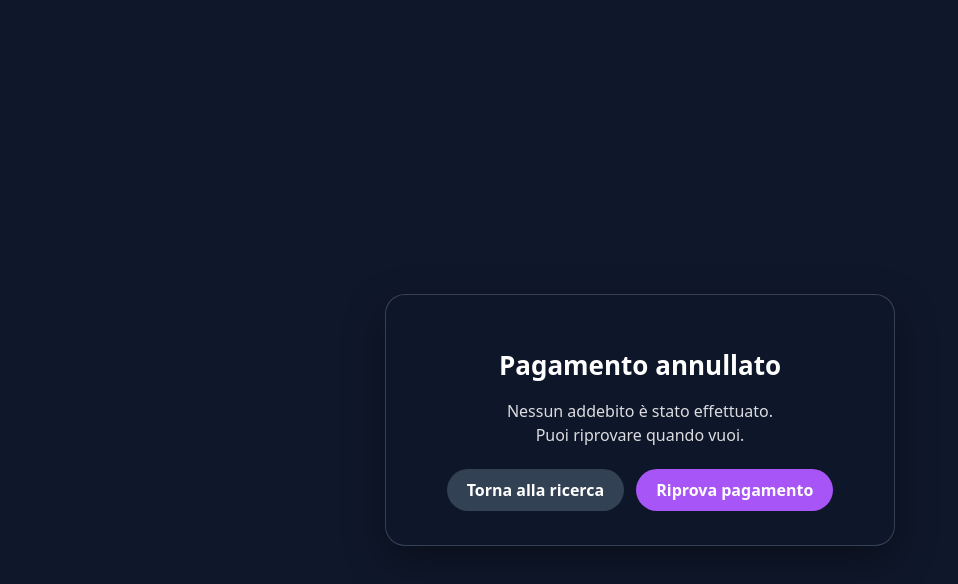
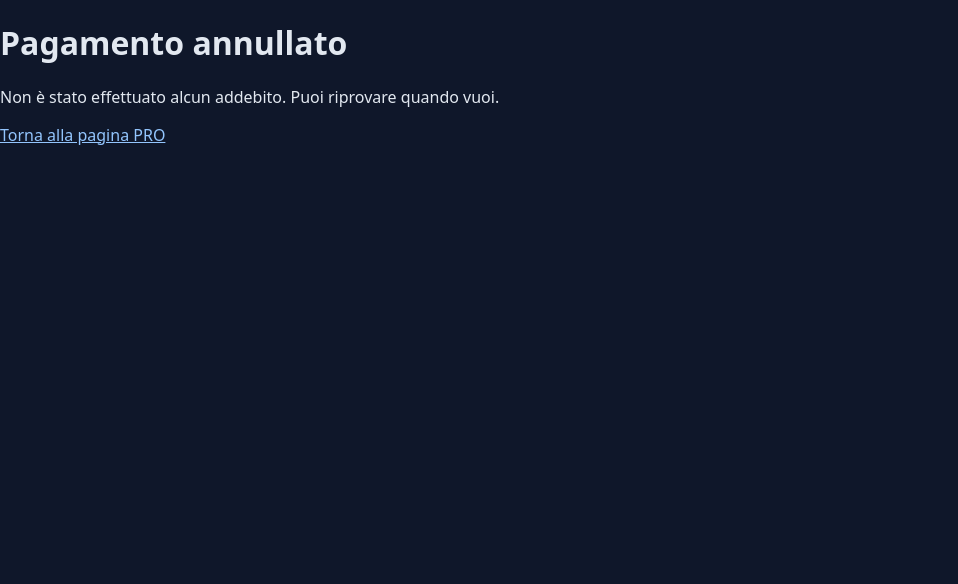
Before and after one commit to mregaz/ifinditforyou-new, a Next.js app: page /pay/cancel in a window 1280 px wide. Shown: the top 584 px of the page, without its empty margins (0-958 px from the left). Built offline with nearby package versions, Linux system fonts and the light colour scheme.

Commit message:
Update page.tsx

```diff
--- a/app/pay/cancel/page.tsx
+++ b/app/pay/cancel/page.tsx
@@ -3,66 +3,17 @@ import Link from "next/link";
 
 export default function PayCancelPage() {
   return (
-    <main
-      style={{
-        minHeight: "100vh",
-        background: "#0f172a",
-        color: "white",
-        display: "flex",
-        alignItems: "center",
-        justifyContent: "center",
-        padding: 20,
-      }}
-    >
-      <div
-        style={{
-          background: "rgba(15,23,42,0.75)",
-          border: "1px solid rgba(148,163,184,0.3)",
-          borderRadius: 20,
-          maxWidth: 460,
-          width: "100%",
-          textAlign: "center",
-          padding: "34px 24px",
-          boxShadow: "0 15px 40px rgba(0,0,0,0.35)",
-        }}
+    <main className="mx-auto max-w-xl px-4 py-16 text-center">
+      <h1 className="mb-4 text-2xl font-semibold">Pagamento annullato</h1>
+      <p className="mb-6 text-sm text-gray-600">
+        Non è stato effettuato alcun addebito. Puoi riprovare quando vuoi.
+      </p>
+      <Link
+        href="/pro"
+        className="inline-flex items-center rounded-md bg-green-600 px-4 py-2 text-sm font-medium text-white hover:bg-green-700"
       >
-        <h1 style={{ fontSize: 26, marginBottom: 12 }}>Pagamento annullato</h1>
-
-        <p style={{ opacity: 0.85, marginBottom: 22, lineHeight: 1.5 }}>
-          Nessun addebito è stato effettuato.<br />
-          Puoi riprovare quando vuoi.
-        </p>
-
-        <div style={{ display: "flex", gap: 12, justifyContent: "center" }}>
-          <Link
-            href="/"
-            style={{
-              background: "#334155",
-              borderRadius: 999,
-              padding: "10px 20px",
-              color: "white",
-              fontWeight: 600,
-              textDecoration: "none",
-            }}
-          >
-            Torna alla ricerca
-          </Link>
-
-          <Link
-            href="/pro"
-            style={{
-              background: "#a855f7",
-              borderRadius: 999,
-              padding: "10px 20px",
-              color: "white",
-              fontWeight: 600,
-              textDecoration: "none",
-            }}
-          >
-            Riprova pagamento
-          </Link>
-        </div>
-      </div>
+        Torna alla pagina PRO
+      </Link>
     </main>
   );
 }
```
